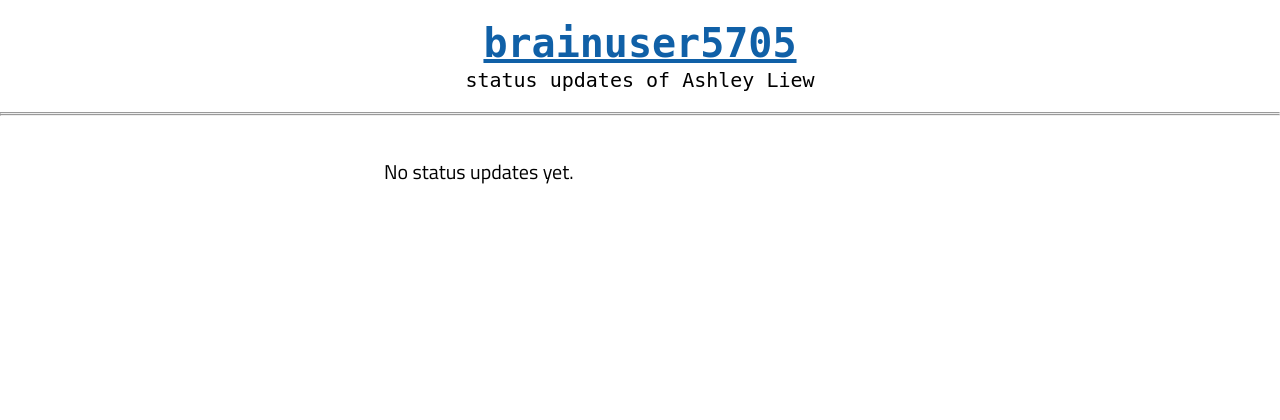
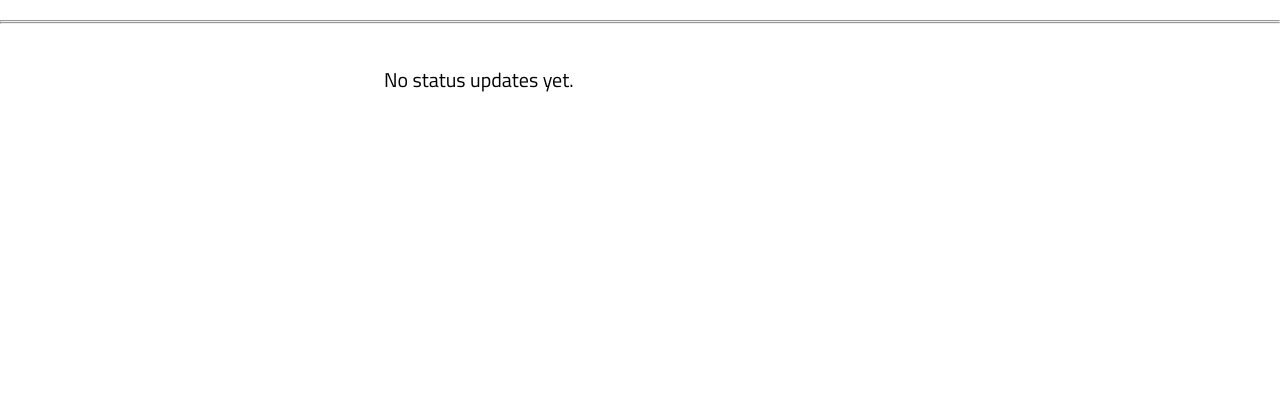
Before and after one commit to brainuser5705/lamp-stack, a PHP site: page /index.php in a window 1280 px wide. Shown: the top 420 px of the page. Run offline with PHP 8.4, Linux system fonts and the light colour scheme; data that the repository does not hold is empty; some libraries are stand-ins or nearby versions; some web fonts are replaced.

Commit message:
removing heading

```diff
--- a/templates/base.php
+++ b/templates/base.php
@@ -19,11 +19,6 @@
     </head>
     <body>
         <div class="visible">
-
-            <header>
-                <h1 id="website-name"><a href="/">brainuser5705</a></h1>
-                <div>status updates of Ashley Liew</div>
-            </header>
 
             <div class="visible-body">
 
```
